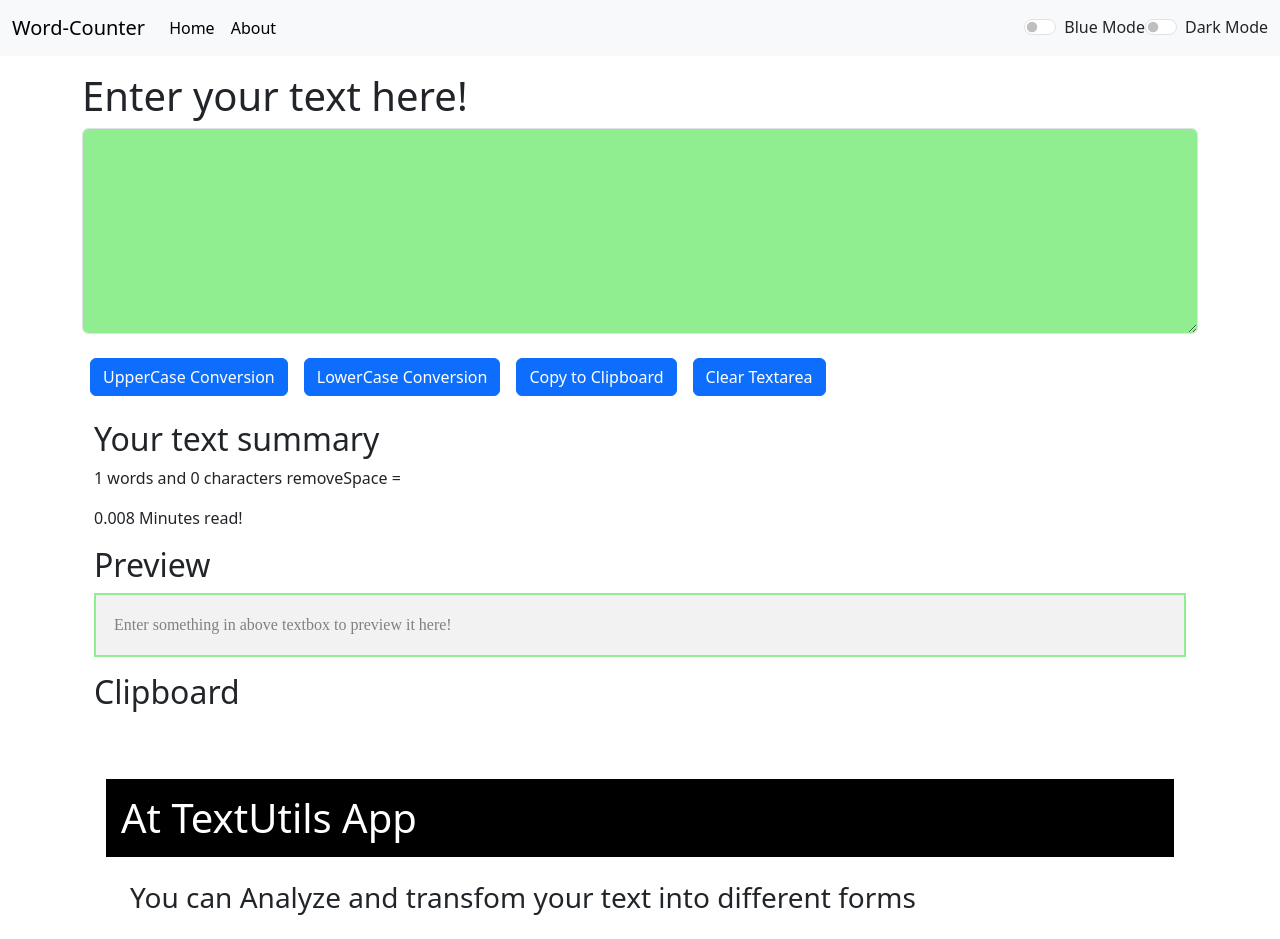
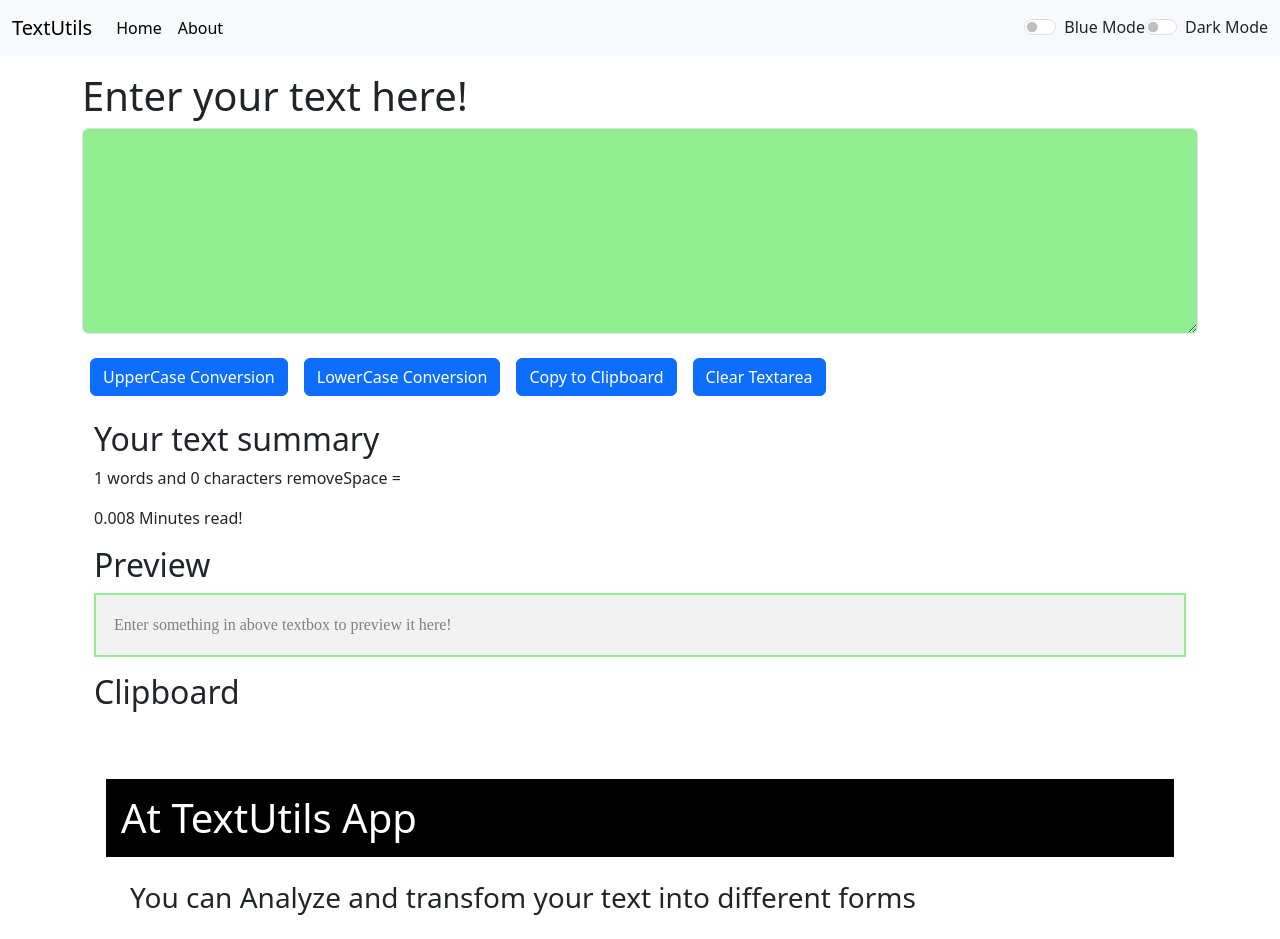
Before and after one commit to sourcebykhalid/Textutils, a React (Create React App) app: page / in a window 1280 px wide. Built offline with nearby package versions, Linux system fonts and the light colour scheme.

Commit message:
"Modified title for ap

```diff
--- a/src/App.js
+++ b/src/App.js
@@ -52,7 +52,7 @@ function App() {
   return (
     <>
       <Navbar
-        title="Word-Counter"
+        title="TextUtils"
         mode={mode}
         toggleMode={toggleMode}
         toggleMode2={toggleMode2}
```
